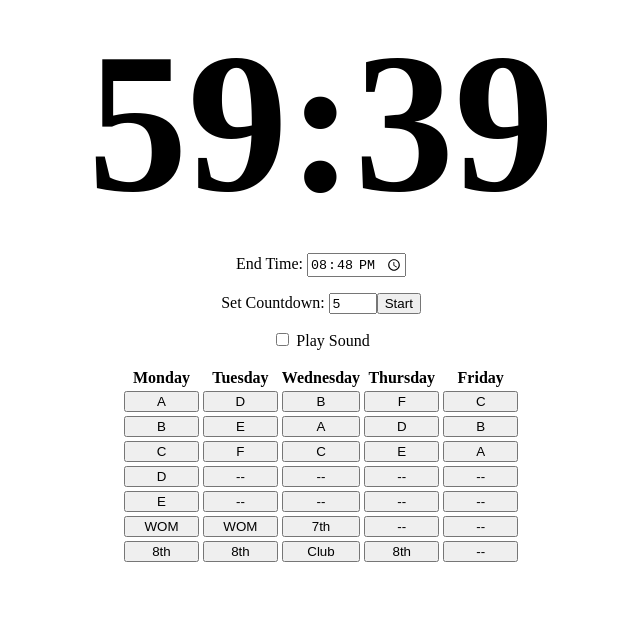
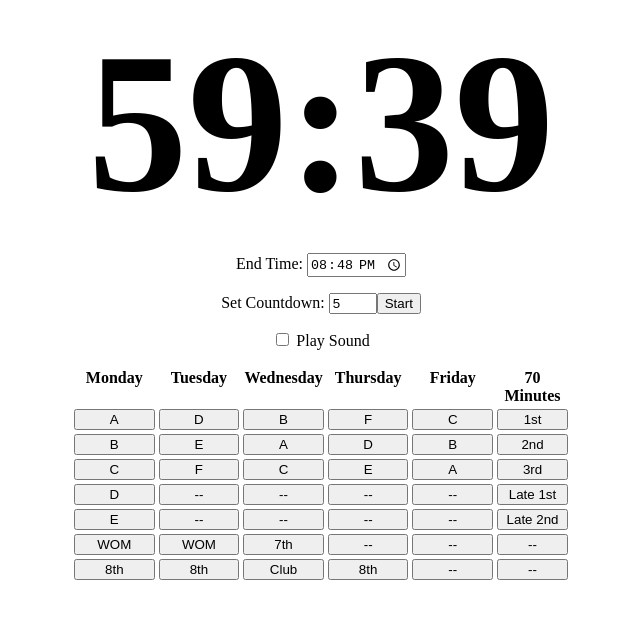
Before and after one commit to jcollard/CountDownTimer, an Angular app in the folder CountDown/: page / in a window 1280 px wide. Shown: the top 618 px of the page, without its empty margins (319-959 px from the left). Built offline with nearby package versions, Linux system fonts and the light colour scheme.

Commit message:
feat: Add 70 minute periods.

```diff
--- a/CountDown/src/app/countdown.component.css
+++ b/CountDown/src/app/countdown.component.css
@@ -8,7 +8,7 @@
 .calendar {
     margin-left: auto;
     margin-right: auto;
-    width: 400px;
+    width: 500px;
 }
 
 .calendar button {
--- a/CountDown/src/app/countdown.component.html
+++ b/CountDown/src/app/countdown.component.html
@@ -22,7 +22,7 @@
         <th *ngFor="let day of this.days;">{{day}}</th>
 
         <tr *ngFor="let ix of [0,1,2,3,4,5,6];">
-            <td *ngFor="let day of this.days;" width="20%">
+            <td *ngFor="let day of this.days;" width="17%">
                 <button (click)="this.bestTimes[day][ix].click(this)">
                     {{this.bestTimes[day][ix].getDisplayText()}}
                 </button>
--- a/CountDown/src/app/countdown.component.ts
+++ b/CountDown/src/app/countdown.component.ts
@@ -132,6 +132,16 @@ export class CountDownComponent implements OnInit, AfterViewInit {
         entry(),
         entry(),
         entry()
+      ],
+      '70 Minutes': [
+        entry('1st', 9, 5 ),
+        entry('2nd', 10, 25),
+        entry('3rd', 12, 5),
+        entry('Late 1st', 10, 5),
+        entry('Late 2nd', 11, 25),
+        entry('Late 3rd', 1, 0),
+        entry()
+
       ]
     }
     this.days = Object.keys(this.bestTimes);
```
Also changed, not shown: 3 other files (tests, documents, lock files or other folders).
